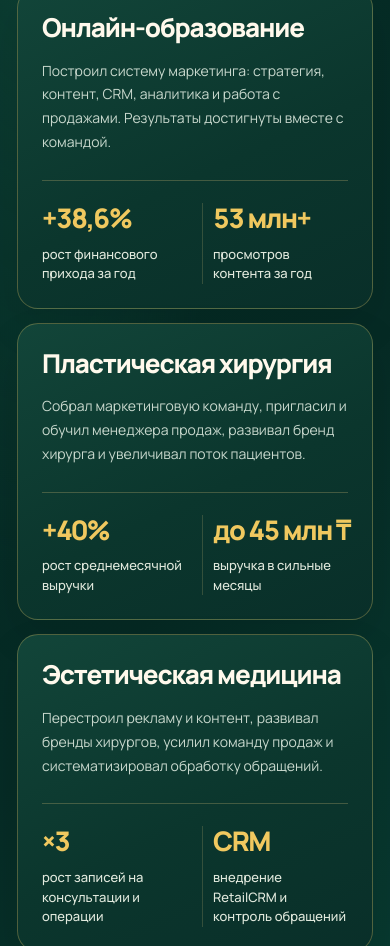
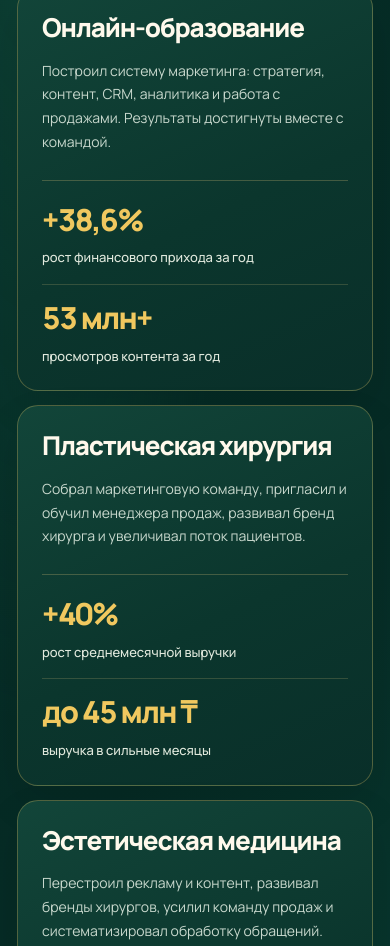
Before and after one commit to gilmiyaroff/gilmiyarov, a plain HTML site: page index.html in a window 390 px wide. Shown: the part 2641-3587 px from the top of the page. Drawn offline with Linux system fonts and the light colour scheme.

Commit message:
Improve KPI readability for KZT figures at desktop and mobile widths

```diff
--- a/assets/portfolio-emerald-gold.css
+++ b/assets/portfolio-emerald-gold.css
@@ -826,3 +826,22 @@ h1,h2,h3,p{overflow-wrap:break-word}
   .case-card--unified .case-card__metric strong{font-size:27px}
   .case-card--unified .case-card__metric span{font-size:12.5px}
 }
+
+
+/* Give revenue figures enough width in every unified card. */
+.case-card--unified .case-card__metrics{grid-template-columns:minmax(0,.9fr) minmax(0,1.3fr)}
+.case-card--unified .case-card__metric strong{font-size:clamp(24px,2.1vw,34px)}
+@media(max-width:779px){
+  .case-card--unified .case-card__metrics{grid-template-columns:minmax(0,1fr) minmax(0,1.3fr)}
+  .case-card--unified .case-card__metric strong{font-size:clamp(25px,5.8vw,33px)}
+}
+@media(max-width:420px){
+  .case-card--unified .case-card__metrics{grid-template-columns:minmax(0,1fr);gap:16px}
+  .case-card--unified .case-card__metric+.case-card__metric{
+    border-left:0;
+    border-top:1px solid rgba(245,208,132,.18);
+    padding-left:0;
+    padding-top:16px
+  }
+  .case-card--unified .case-card__metric strong{font-size:clamp(28px,7.8vw,34px)}
+}
```
